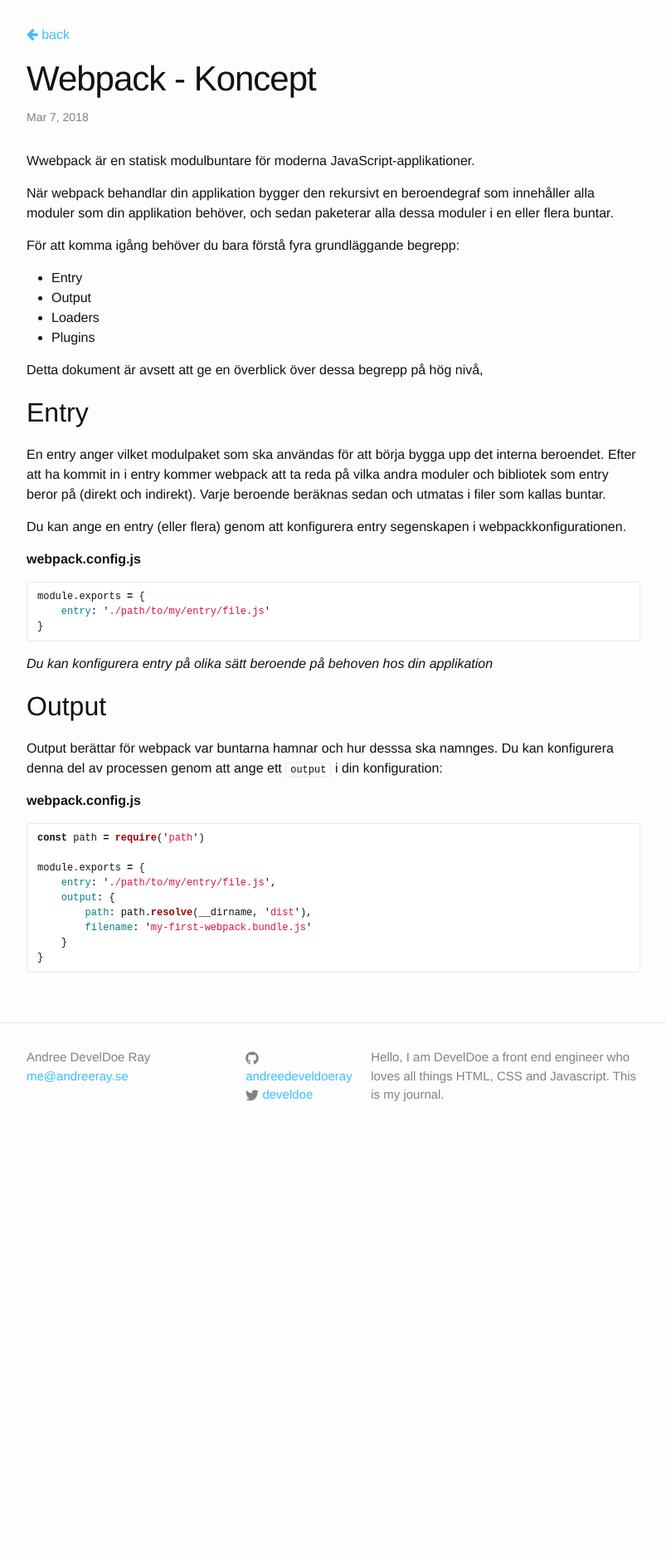
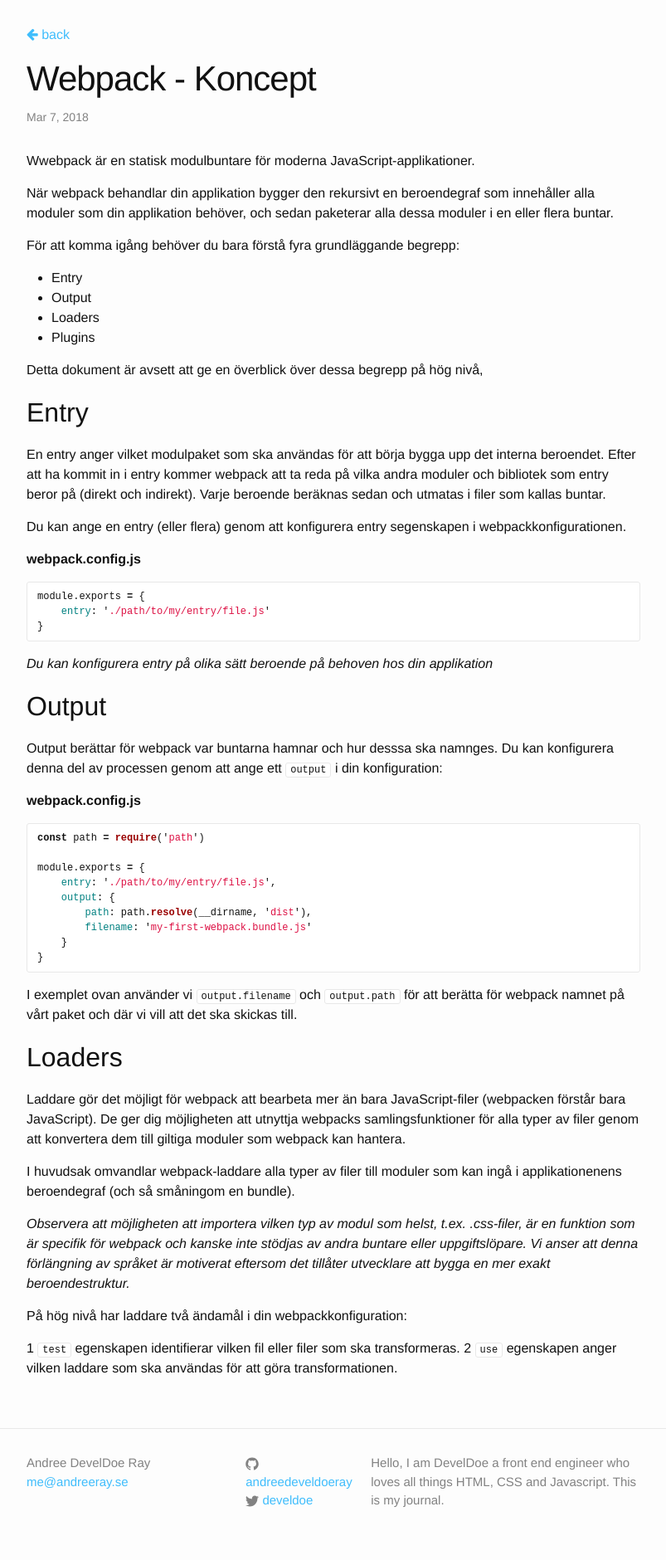
Before and after one commit to develdoe/develdoe.github.io, a Jekyll site: the page built from _posts/2018-03-07-webpack-koncept.md, in a window 1280 px wide. Shown: the whole page at 83% size, without its empty margins (238-1041 px from the left). Built offline with Jekyll 4.4.1, drawn with Linux system fonts in a browser that asks for light colours; before the commit the page ends 1391 px from its top, so only the background shows below that.

Commit message:
Create 2018-03-07-webpack-koncept.md

````diff
--- a/_posts/2018-03-07-webpack-koncept.md
+++ b/_posts/2018-03-07-webpack-koncept.md
@@ -47,3 +47,18 @@
     }
 }
 ```
+
+I exemplet ovan använder vi `output.filename` och `output.path` för att berätta för webpack namnet på vårt paket och där vi vill att det ska skickas till.
+
+## Loaders
+
+Laddare gör det möjligt för webpack att bearbeta mer än bara JavaScript-filer (webpacken förstår bara JavaScript). De ger dig möjligheten att utnyttja webpacks samlingsfunktioner för alla typer av filer genom att konvertera dem till giltiga moduler som webpack kan hantera.
+
+I huvudsak omvandlar webpack-laddare alla typer av filer till moduler som kan ingå i applikationenens beroendegraf (och så småningom en bundle).
+
+*Observera att möjligheten att importera vilken typ av modul som helst, t.ex. .css-filer, är en funktion som är specifik för webpack och kanske inte stödjas av andra buntare eller uppgiftslöpare. Vi anser att denna förlängning av språket är motiverat eftersom det tillåter utvecklare att bygga en mer exakt beroendestruktur.*
+
+På hög nivå har laddare två ändamål i din webpackkonfiguration:
+
+1 `test` egenskapen identifierar vilken fil eller filer som ska transformeras.
+2 `use` egenskapen anger vilken laddare som ska användas för att göra transformationen.
````
